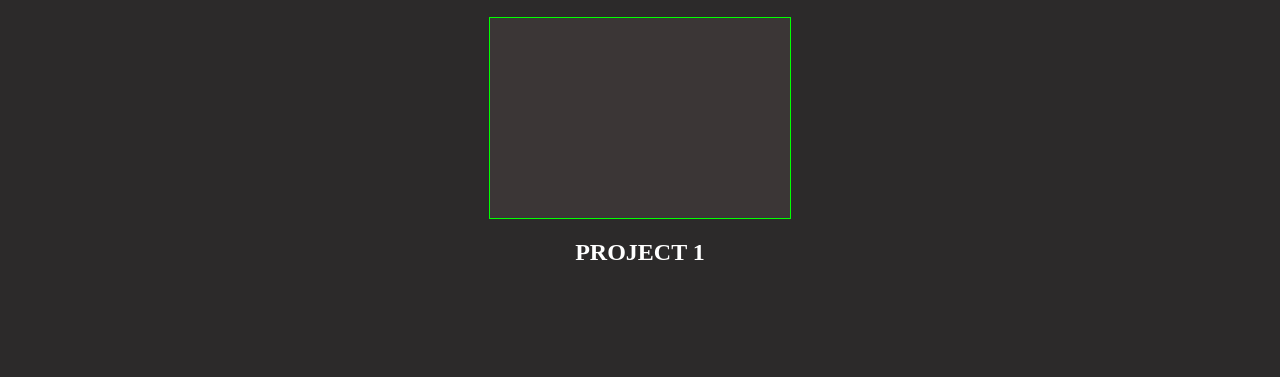
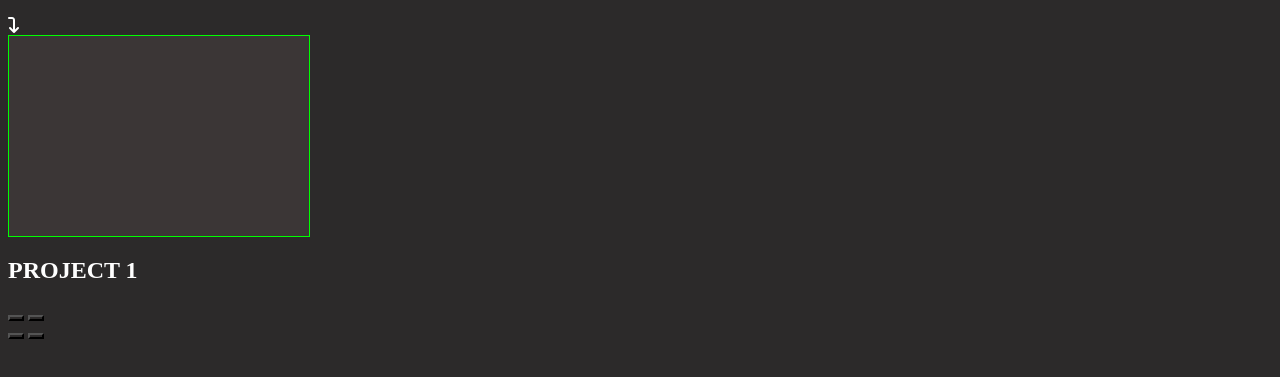
Before and after one commit to wesleyforrest/portfolio, a plain HTML site: page index.html in a window 1280 px wide. Shown: the part 193-570 px from the top of the page. Drawn offline with Linux system fonts and the light colour scheme.

Commit message:
added more scss files and updated htlm code

```diff
--- a/index.html
+++ b/index.html
@@ -6,6 +6,10 @@
     <meta name="viewport" content="width=device-width, initial-scale=1.0" />
     <title>Wesley Forrest's Portfolio</title>
     <link rel="stylesheet" href="./styles/style.css" />
+    <script
+      src="https://kit.fontawesome.com/34640785e9.js"
+      crossorigin="anonymous"
+    ></script>
   </head>
   <body class="container">
     <header class="header"><h3 class="header__name">Wesley Forrest</h3></header>
@@ -22,15 +26,23 @@
     </section>
     <section class="portfolio">
       <h1 class="portfolio__header">PORTFOLIO</h1>
+      <i class="fa-solid fa-arrow-turn-down"></i>
+    </section>
 
-      <div class="project">
-        <div class="project__img"></div>
+    <section class="project__card">
+      <div class="project__img">
+        <img src="" alt="" />
+      </div>
+      <div class="project-text">
         <h1 class="project__title">PROJECT 1</h1>
-        <div class="project__logos">
-          <img src="" alt="" />
-          <img src="" alt="" />
+        <div class="button__circle project__viewcode">
+          <button class="view"></button>
+          <button class="code"></button>
         </div>
-        <div class="project__buttons"></div>
+      </div>
+      <div class="button__rectangle project__language">
+        <button class="html"></button>
+        <button class="scss"></button>
       </div>
     </section>
   </body>
--- a/styles/_background.scss
+++ b/styles/_background.scss
@@ -3,9 +3,11 @@
 }
 
 .project {
-  display: flex;
-  flex-direction: column;
-  align-items: center;
+  &__card {
+    display: flex;
+    flex-direction: column;
+    align-items: center;
+  }
 
   &__img {
     height: 200px;
--- a/styles/style.scss
+++ b/styles/style.scss
@@ -2,6 +2,7 @@
 @import "./background";
 @import "./layout";
 @import "./main";
+@import "./logos";
 
 @media screen and (max-width: 480px) {
   body {
```
Also changed, not shown: styles/_logos.scss (added, +7 -0 lines).
